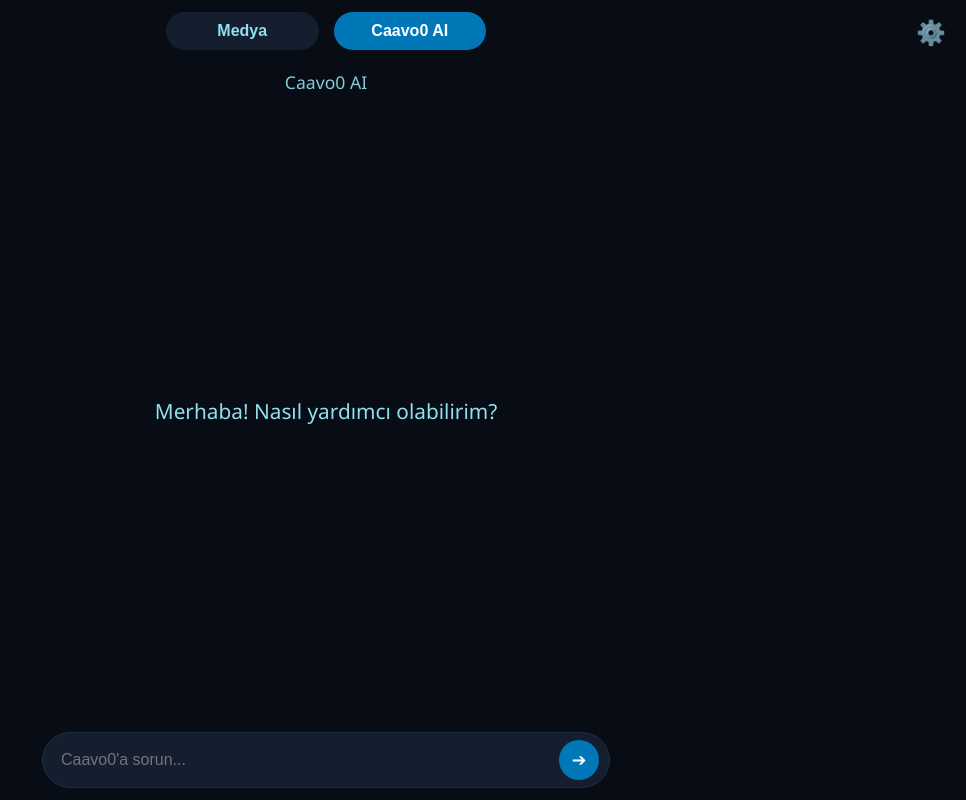
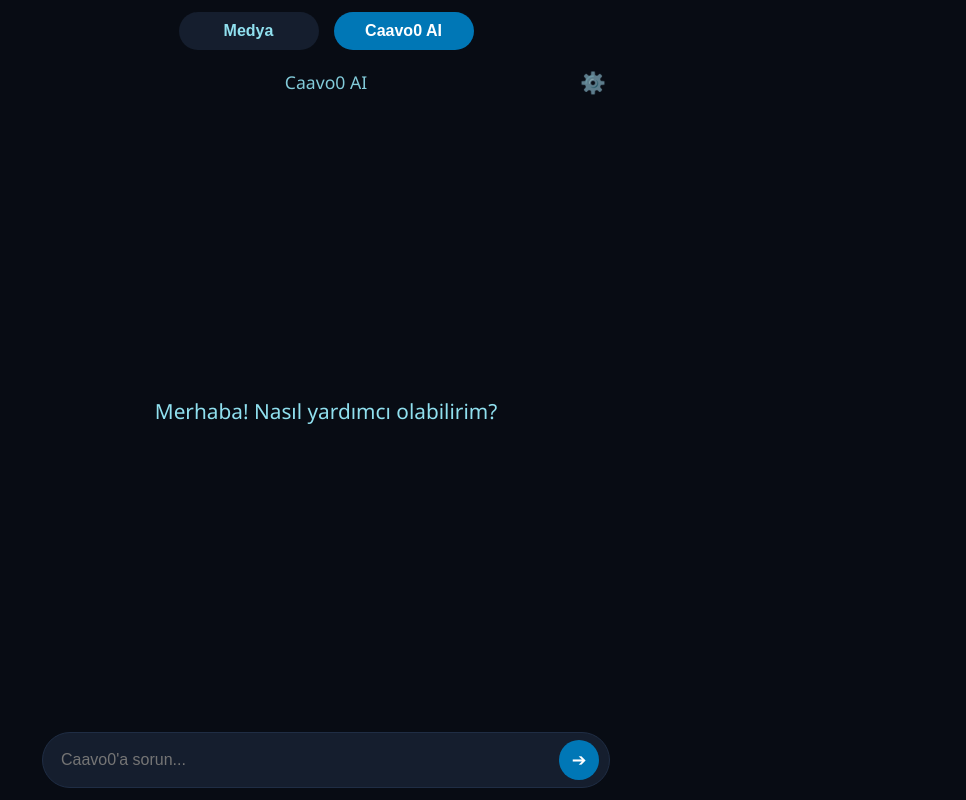
Before and after one commit to caavo0/caavo0, a website: page index.html in a window 1280 px wide. Both pictures are taken after a click on the button "Caavo0 AI". Shown: the whole page, without its empty margins (314-1280 px from the left). Drawn offline with Linux system fonts and the light colour scheme.

Commit message:
Update layout of header bar and settings button
Refactor header bar and settings button layout for improved UI.

```diff
--- a/index.html
+++ b/index.html
@@ -25,27 +25,18 @@
             height: -webkit-fill-available;
         }
 
-        /* Üst Bar Kapsayıcısı: Sekmeleri ve Ayarlar Çarkını Hizalar */
-        .header-bar {
+        .tabs {
             display: flex;
-            align-items: center;
             justify-content: center;
-            position: relative;
+            gap: 15px;
             padding: 12px 20px;
             background: #080c14;
             flex-shrink: 0;
         }
 
-        .tabs {
-            display: flex;
-            justify-content: center;
-            gap: 15px;
-            width: 100%;
-            max-width: 320px;
-        }
-
         .tab-btn {
             flex: 1;
+            max-width: 140px;
             padding: 10px 20px;
             font-size: 1rem;
             font-weight: 600;
@@ -60,21 +51,6 @@
         .tab-btn.active {
             background: #0077b6;
             color: white;
-        }
-
-        /* Ayarlar Butonu Artık Sekmelerin Üstüne Binmez, En Sağda Durur */
-        .settings-btn {
-            position: absolute;
-            right: 20px;
-            font-size: 1.5rem;
-            cursor: pointer;
-            opacity: 0.8;
-            user-select: none;
-            transition: opacity 0.2s;
-        }
-
-        .settings-btn:hover {
-            opacity: 1;
         }
 
         .tab-content {
@@ -123,14 +99,36 @@
             position: relative;
         }
 
+        /* Chat Başlık Alanı: Ayarlar çarkı artık buraya hizalandı */
+        .chat-header-wrapper {
+            display: flex;
+            align-items: center;
+            justify-content: center;
+            position: relative;
+            padding: 8px 20px;
+            flex-shrink: 0;
+        }
+
         .chat-header {
-            padding: 8px 20px;
-            text-align: center;
             font-size: 1.1rem;
             color: #90e0ef;
             font-weight: 500;
             opacity: 0.9;
-            flex-shrink: 0;
+        }
+
+        /* Ayarlar Butonu Yeni Yeri */
+        .settings-btn {
+            position: absolute;
+            right: 20px;
+            font-size: 1.3rem;
+            cursor: pointer;
+            opacity: 0.7;
+            user-select: none;
+            transition: opacity 0.2s;
+        }
+
+        .settings-btn:hover {
+            opacity: 1;
         }
 
         .chat-messages {
@@ -270,13 +268,10 @@
 </head>
 <body>
 
-    <!-- Üst Kısım: Hem sekmeleri hem ayarları düzgünce hizalayan yeni alan -->
-    <div class="header-bar">
-        <div class="tabs">
-            <button class="tab-btn active" id="mediaTab" onclick="switchTab(0)">Medya</button>
-            <button class="tab-btn" id="aiTab" onclick="switchTab(1)">Caavo0 AI</button>
-        </div>
-        <div class="settings-btn" onclick="openSettings()">⚙️</div>
+    <!-- Üst Kısım: Sadece temiz sekmeler var -->
+    <div class="tabs">
+        <button class="tab-btn active" id="mediaTab" onclick="switchTab(0)">Medya</button>
+        <button class="tab-btn" id="aiTab" onclick="switchTab(1)">Caavo0 AI</button>
     </div>
 
     <!-- Medya Sekmesi -->
@@ -292,7 +287,12 @@
     <!-- AI Sohbet Sekmesi -->
     <div id="tab1" class="tab-content">
         <div class="chat-container">
-            <div class="chat-header" id="chatHeader">Caavo0 AI</div>
+            <!-- Ayarlar Butonu artık "Caavo0 AI" başlığının sağ hizasında ve butonlardan tamamen bağımsız -->
+            <div class="chat-header-wrapper">
+                <div class="chat-header" id="chatHeader">Caavo0 AI</div>
+                <div class="settings-btn" onclick="openSettings()">⚙️</div>
+            </div>
+
             <div class="chat-messages" id="chatMessages">
                 <div class="welcome-text" id="welcomeMessage">Merhaba! Nasıl yardımcı olabilirim?</div>
             </div>
@@ -359,6 +359,7 @@
             }
         };
 
+        // Medya sekmesindeyken ayarlar çarkını gizlemek istersen diye switchTab'ı da optimize ettik
         function switchTab(n) {
             document.querySelectorAll('.tab-content').forEach((el, i) => el.classList.toggle('active', i === n));
             document.querySelectorAll('.tab-btn').forEach((el, i) => el.classList.toggle('active', i === n));
```
